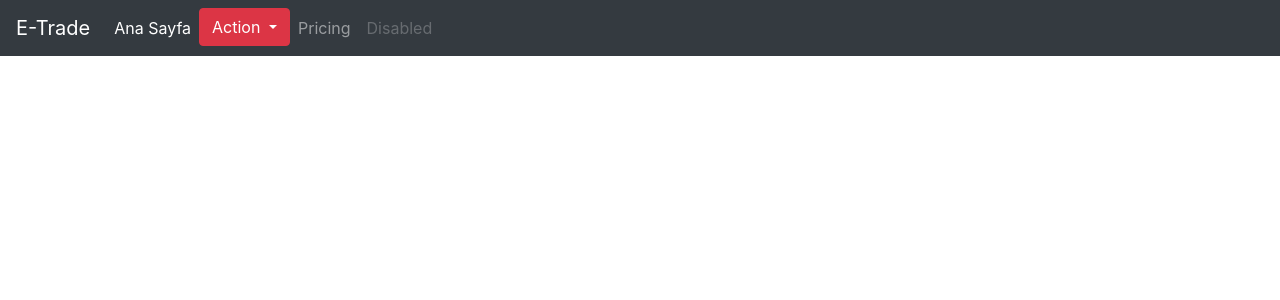
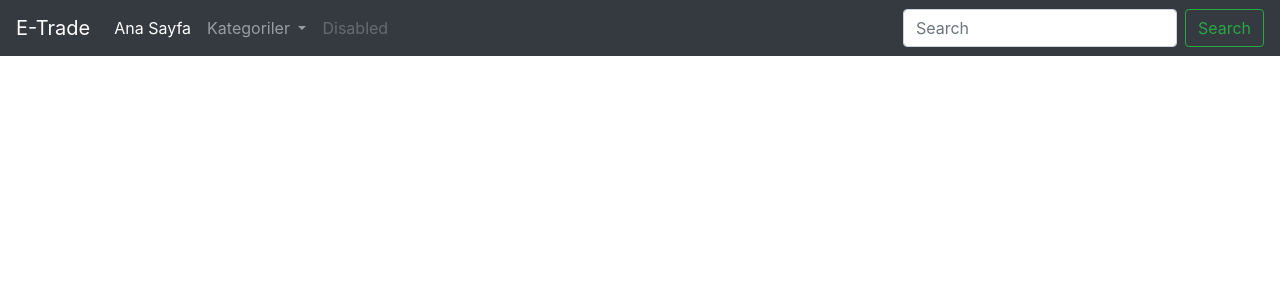
Before and after one commit to Brktrlw/Django-Etrade-System, a Django app: page / in a window 1280 px wide. Shown: the top 300 px of the page. Run offline with Django 3.2, Linux system fonts and the light colour scheme; some libraries are stand-ins or nearby versions.

Commit message:
Update navbar.html

```diff
--- a/CONFIG/templates/includes/navbar.html
+++ b/CONFIG/templates/includes/navbar.html
@@ -1,34 +1,31 @@
 <nav class="navbar navbar-expand-lg navbar-dark bg-dark">
   <a class="navbar-brand" href="#">E-Trade</a>
-  <button class="navbar-toggler" type="button" data-toggle="collapse" data-target="#navbarNav" aria-controls="navbarNav" aria-expanded="false" aria-label="Toggle navigation">
+  <button class="navbar-toggler" type="button" data-toggle="collapse" data-target="#navbarSupportedContent" aria-controls="navbarSupportedContent" aria-expanded="false" aria-label="Toggle navigation">
     <span class="navbar-toggler-icon"></span>
   </button>
-  <div class="collapse navbar-collapse" id="navbarNav">
-    <ul class="navbar-nav">
+
+  <div class="collapse navbar-collapse" id="navbarSupportedContent">
+    <ul class="navbar-nav mr-auto">
       <li class="nav-item active">
         <a class="nav-link" href="{% url 'homePage' %}">Ana Sayfa <span class="sr-only"></span></a>
       </li>
-      <li class="nav-item">
-        <div class="btn-group">
-  <button type="button" class="btn btn-danger dropdown-toggle" data-toggle="dropdown" aria-haspopup="true" aria-expanded="false">
-    Action
-  </button>
-  <div class="dropdown-menu">
-    <a class="dropdown-item" href="#">Action</a>
-    <a class="dropdown-item" href="#">Another action</a>
-    <a class="dropdown-item" href="#">Something else here</a>
-    <div class="dropdown-divider"></div>
-    <a class="dropdown-item" href="#">Separated link</a>
-  </div>
-</div>
-
-      </li>
-      <li class="nav-item">
-        <a class="nav-link" href="#">Pricing</a>
+      <li class="nav-item dropdown">
+        <a class="nav-link dropdown-toggle" href="#" id="navbarDropdown" role="button" data-toggle="dropdown" aria-haspopup="true" aria-expanded="false">
+          Kategoriler
+        </a>
+        <div class="dropdown-menu" aria-labelledby="navbarDropdown">
+          <a class="dropdown-item" href="#">Action</a>
+          <a class="dropdown-item" href="#">Another action</a>
+          <a class="dropdown-item" href="#">Something else here</a>
+        </div>
       </li>
       <li class="nav-item">
         <a class="nav-link disabled" href="#">Disabled</a>
       </li>
     </ul>
+    <form class="form-inline my-2 my-lg-0">
+      <input class="form-control mr-sm-2" type="search" placeholder="Search" aria-label="Search">
+      <button class="btn btn-outline-success my-2 my-sm-0" type="submit">Search</button>
+    </form>
   </div>
 </nav>
```
